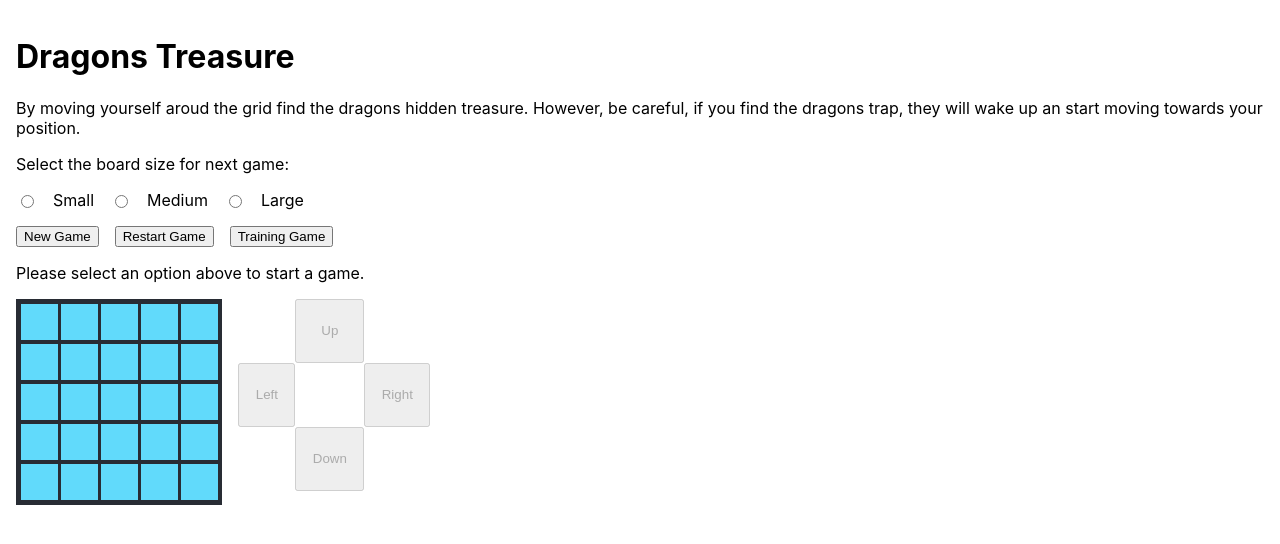
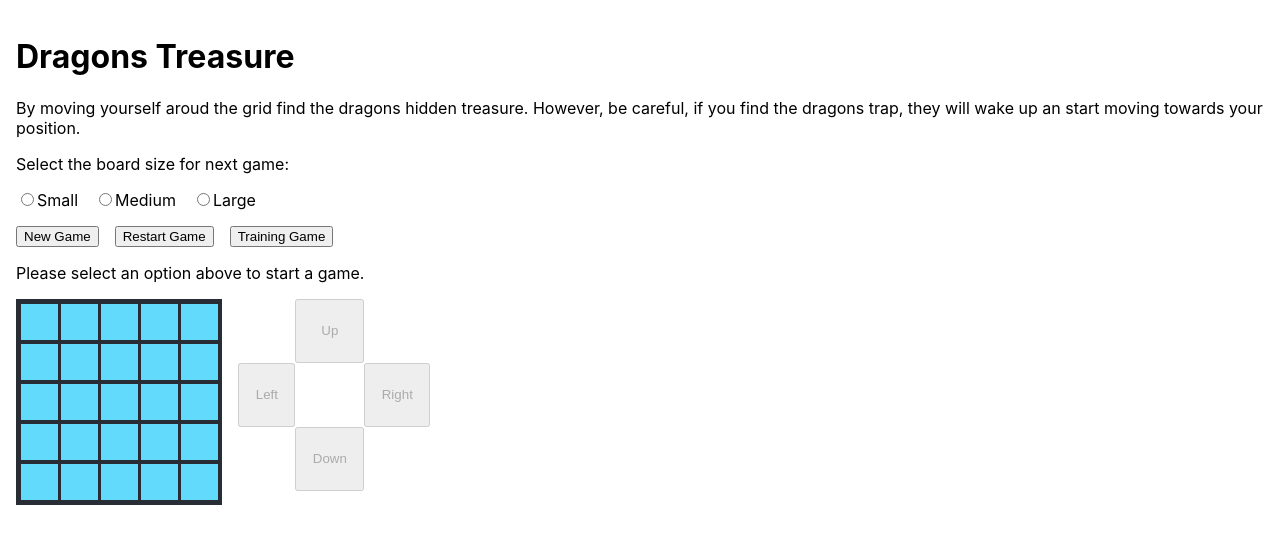
Before and after one commit to timothyf1/dragon-treasure, a React (Create React App) app: page / in a window 1280 px wide. Shown: the top 544 px of the page. Built offline with nearby package versions, Linux system fonts and the light colour scheme.

Commit message:
Added missing labels tags to fix graphical error and allow text to be clicked

```diff
--- a/src/GameControl.js
+++ b/src/GameControl.js
@@ -11,9 +11,9 @@ export default function GameControls({ handleGameOptions, handleBoardSize }) {
     <div className="game-control">
       <p>Select the board size for next game:</p>
       <div className="game-options">
-        <input type="radio" value="Small" name="size" onChange={() => handleBoardSize("small")} />Small
-        <input type="radio" value="Medium" name="size" onChange={() => handleBoardSize("medium")} />Medium
-        <input type="radio" value="Large" name="size" onChange={() => handleBoardSize("large")} />Large
+        <label><input type="radio" value="Small" name="size" onChange={() => handleBoardSize("small")} />Small</label>
+        <label><input type="radio" value="Medium" name="size" onChange={() => handleBoardSize("medium")} />Medium</label>
+        <label><input type="radio" value="Large" name="size" onChange={() => handleBoardSize("large")} />Large</label>
       </div>
       <div className="game-options">
         <button className="game-new-game" onClick={() => handleGameOptions("new-game")}>New Game</button>
```
